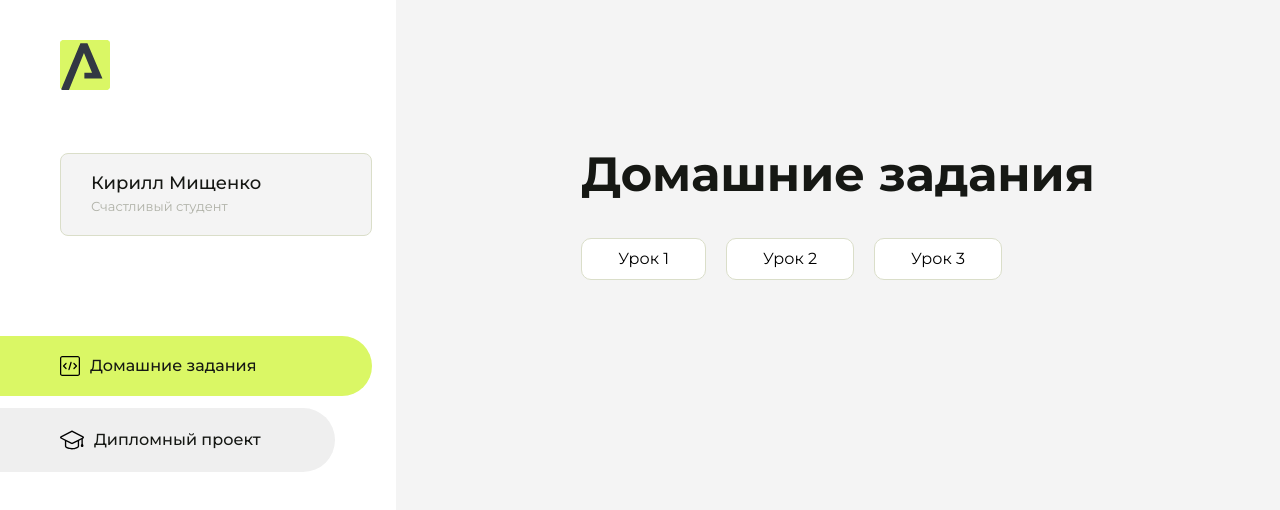
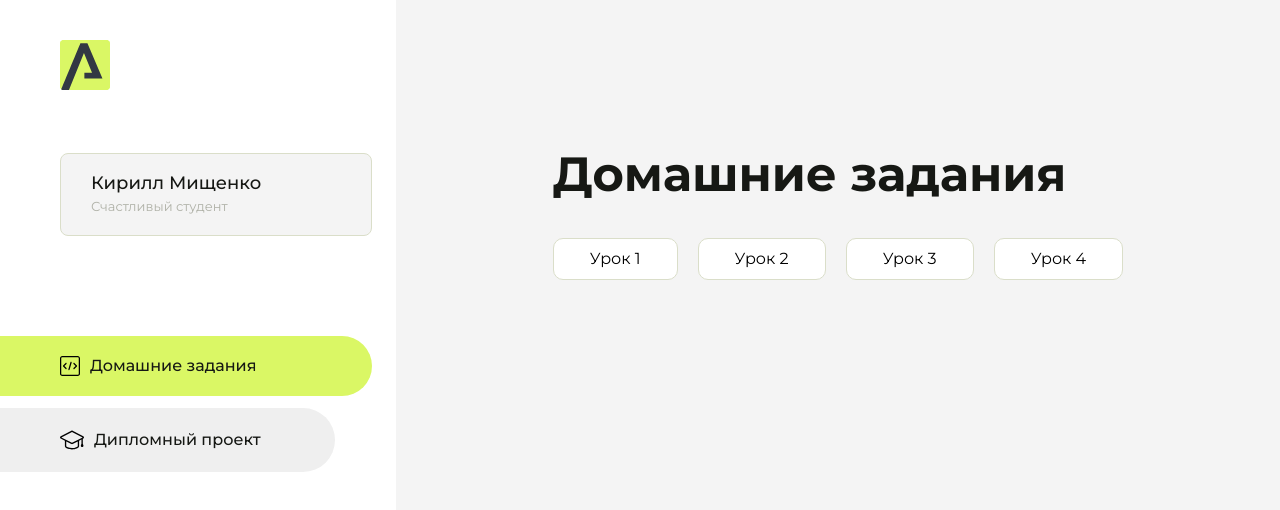
Before and after one commit to Kirill899/homework1, a plain HTML site: page index.html in a window 1280 px wide. Drawn offline with Linux system fonts and the light colour scheme.

Commit message:
Update index.html

```diff
--- a/index.html
+++ b/index.html
@@ -101,6 +101,9 @@
                      <li class="content__list-item">
                         <a href="aroken-dz3/index.html">Урок 3</a>
                     </li>
+                     <li class="content__list-item">
+                        <a href="aroken-dz4/index.html">Урок 4</a>
+                    </li>
                 </ul>
             </div>
             <div class="content__block hidden" id="diplomBlock">
```
